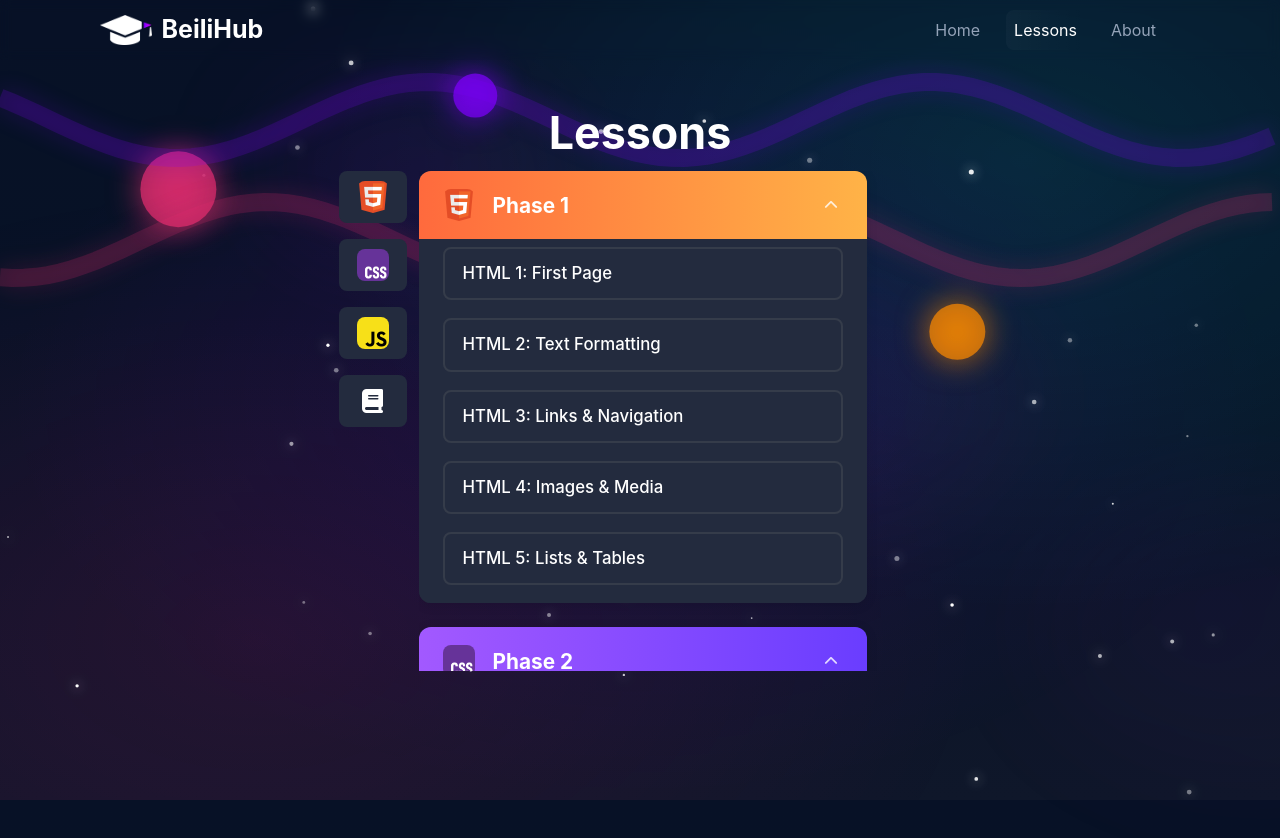
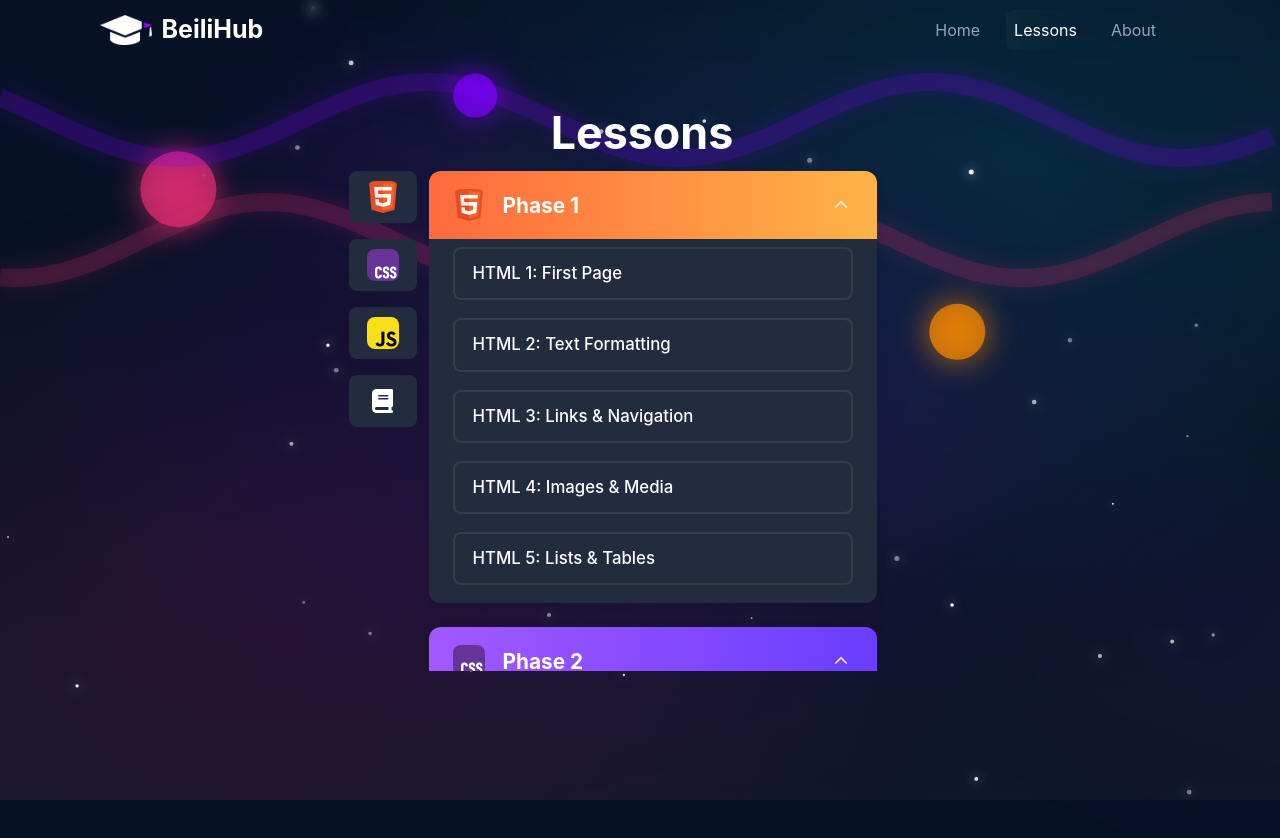
Before and after one commit to mangathemango/BeiliHub_React, a React (Vite) app: page /lesson-chose in a window 1280 px wide. Shown: the top 838 px of the page. Built offline with nearby package versions, Linux system fonts and the light colour scheme.

Commit message:
centered shit

```diff
--- a/src/pages/lessonChose/chose.css
+++ b/src/pages/lessonChose/chose.css
@@ -39,6 +39,7 @@
   font-weight: 700;
   text-align: center;
   margin-bottom: 16px;
+  margin-left: 4px;
 }
 
 .lesson-chose-main-row {
@@ -48,7 +49,7 @@
   justify-content: center;
   gap: 12px;
   margin-top: -12px;
-  margin-left: -65px;
+  margin-left: -45px;
 }
 
 .lesson-chose-tabs {
```
